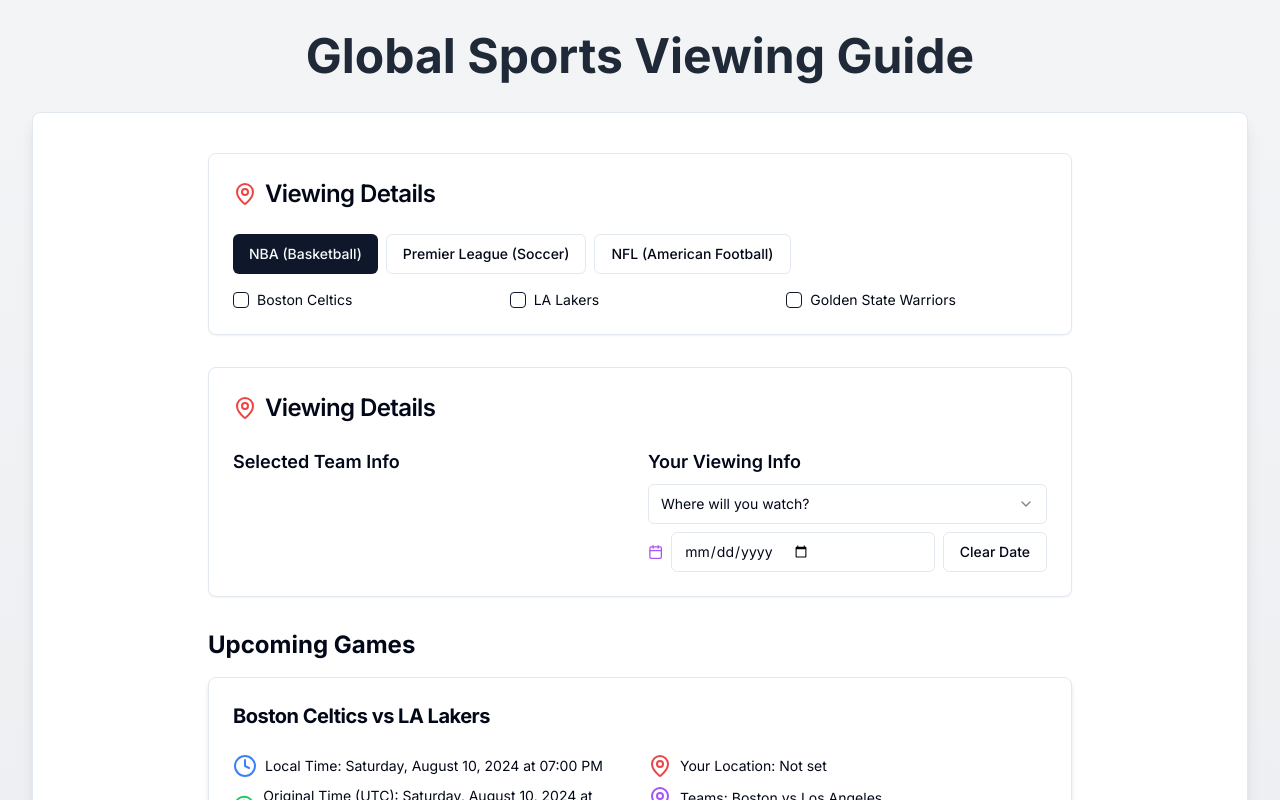
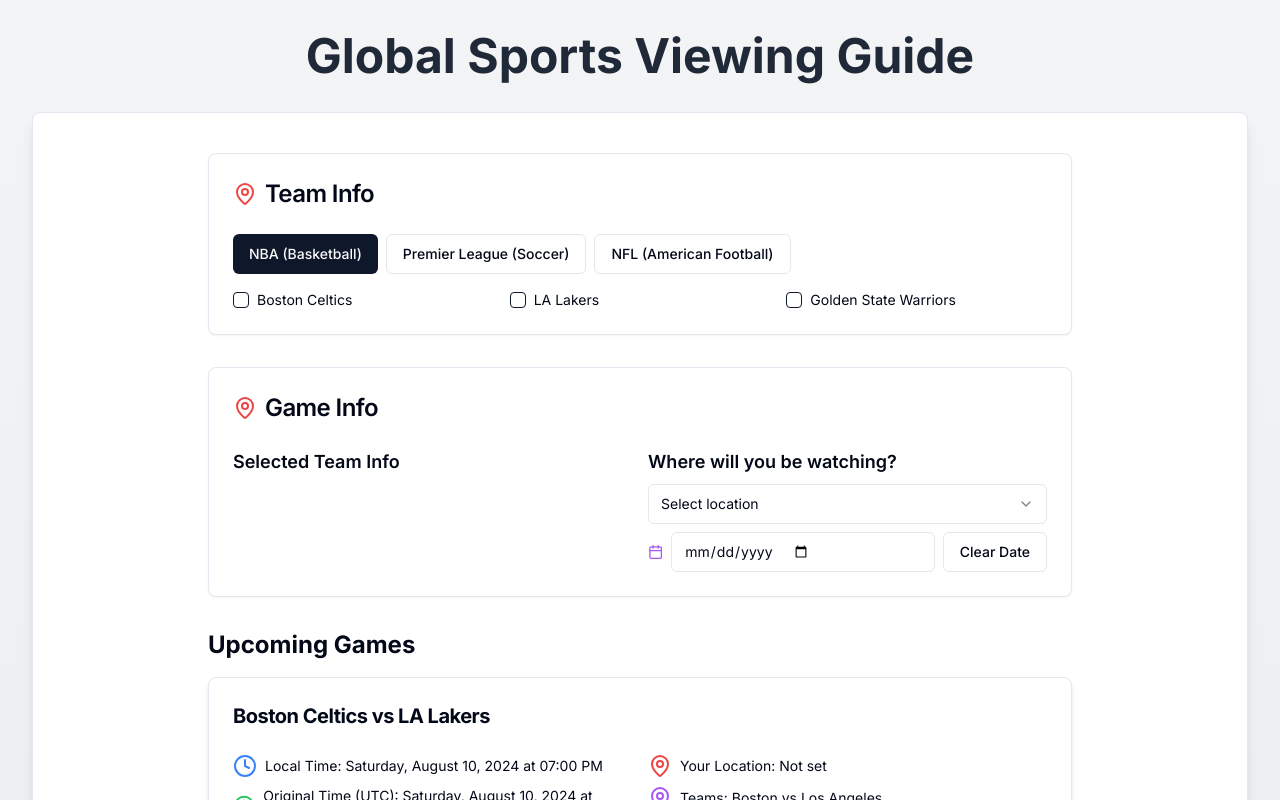
Before and after one commit to bme3412/global-sports-time, a Next.js app: page / in a window 1280 px wide. Shown: the top 800 px of the page. Built offline with nearby package versions, Linux system fonts and the light colour scheme.

Commit message:
Modified dropdown instructions

```diff
--- a/src/components/ui/GlobalSportsApp.js
+++ b/src/components/ui/GlobalSportsApp.js
@@ -349,7 +349,7 @@ export default function GlobalSportsApp() {
         <CardHeader>
           <CardTitle className="flex items-center text-2xl">
             <MapPin className="mr-2 text-red-500" />
-            Viewing Details
+            Team Info
           </CardTitle>
         </CardHeader>
         <CardContent>
@@ -387,7 +387,7 @@ export default function GlobalSportsApp() {
         <CardHeader>
           <CardTitle className="flex items-center text-2xl">
             <MapPin className="mr-2 text-red-500" />
-            Viewing Details
+            Game Info
           </CardTitle>
         </CardHeader>
         <CardContent>
@@ -412,10 +412,10 @@ export default function GlobalSportsApp() {
               )}
             </div>
             <div>
-            <h3 className="text-lg font-semibold mb-2">Your Viewing Info</h3>
+            <h3 className="text-lg font-semibold mb-2">Where will you be watching?</h3>
               <Select onValueChange={setWatchLocation}>
                 <SelectTrigger>
-                  <SelectValue placeholder="Where will you watch?" />
+                  <SelectValue placeholder="Select location" />
                 </SelectTrigger>
                 <SelectContent>
                   {locations.map(location => (
```
